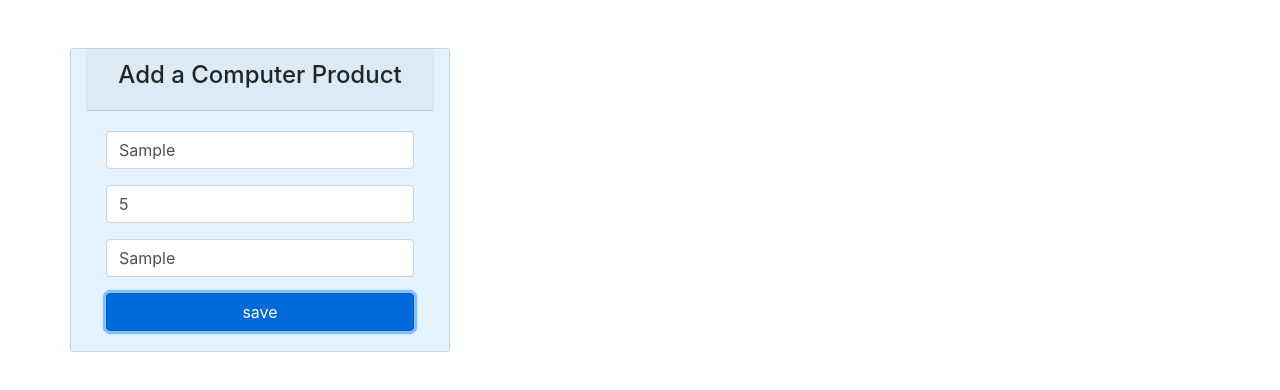
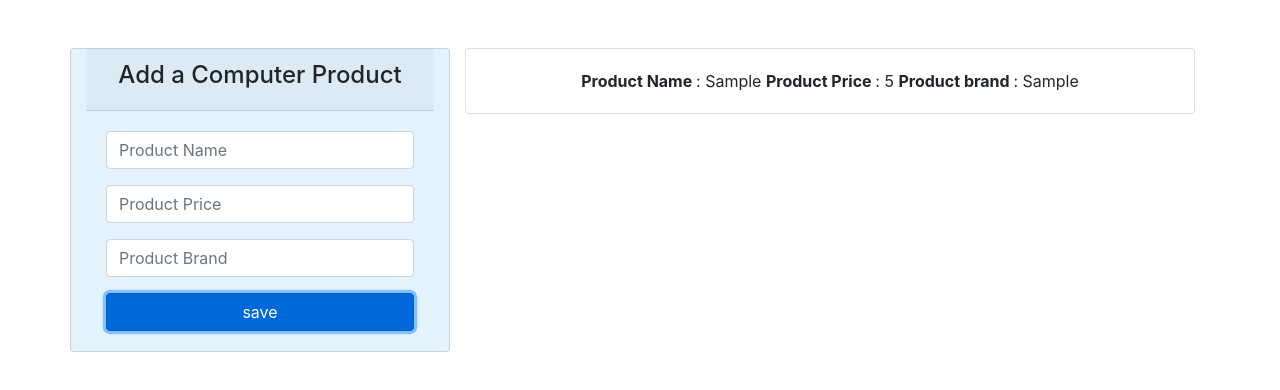
Before and after one commit to luicsistem/Poo-Javascript, a plain HTML site: page index.html in a window 1280 px wide. Both pictures are taken after typing "Sample", "5", "Sample" into the empty fields and a click on the input "save". Drawn offline with nearby package versions, Linux system fonts and the light colour scheme.

Commit message:
limpiando el formulario reset

```diff
--- a/app.js
+++ b/app.js
@@ -10,9 +10,29 @@ class Product{
 
 
 class Ui{
-    addProduct(){
+    addProduct(product){
+      const productList =  document.getElementById('product-list');
+      const element = document.createElement('div');
+      element.innerHTML = `
+      <div class="card text-center mb-4 ">
+      <div class="card-body">
+          <strong>Product Name </strong>:   ${product.name}
+          <strong>Product Price </strong>:  ${product.price}
+          <strong>Product brand </strong>:  ${product.brand}
+
+      </div>
+  </div>
+
+      `;
+ productList.appendChild(element);
 
     }
+    resetForm(){
+        document.getElementById('product-form').reset();
+
+    }
+
+
     addDelete(){
 
     }
@@ -27,6 +47,14 @@ class Ui{
    const name = document.getElementById('name').value;
    const price = document.getElementById('price').value;
    const brand = document.getElementById('brand').value;
+
+   const product = new Product(name, price , brand);
+
+   const ui = new Ui();
+   ui.addProduct(product);
+   ui.resetForm();
+
+
    e.preventDefault()
 
 
```
Also changed, not shown: index.html (line endings or trailing spaces).
